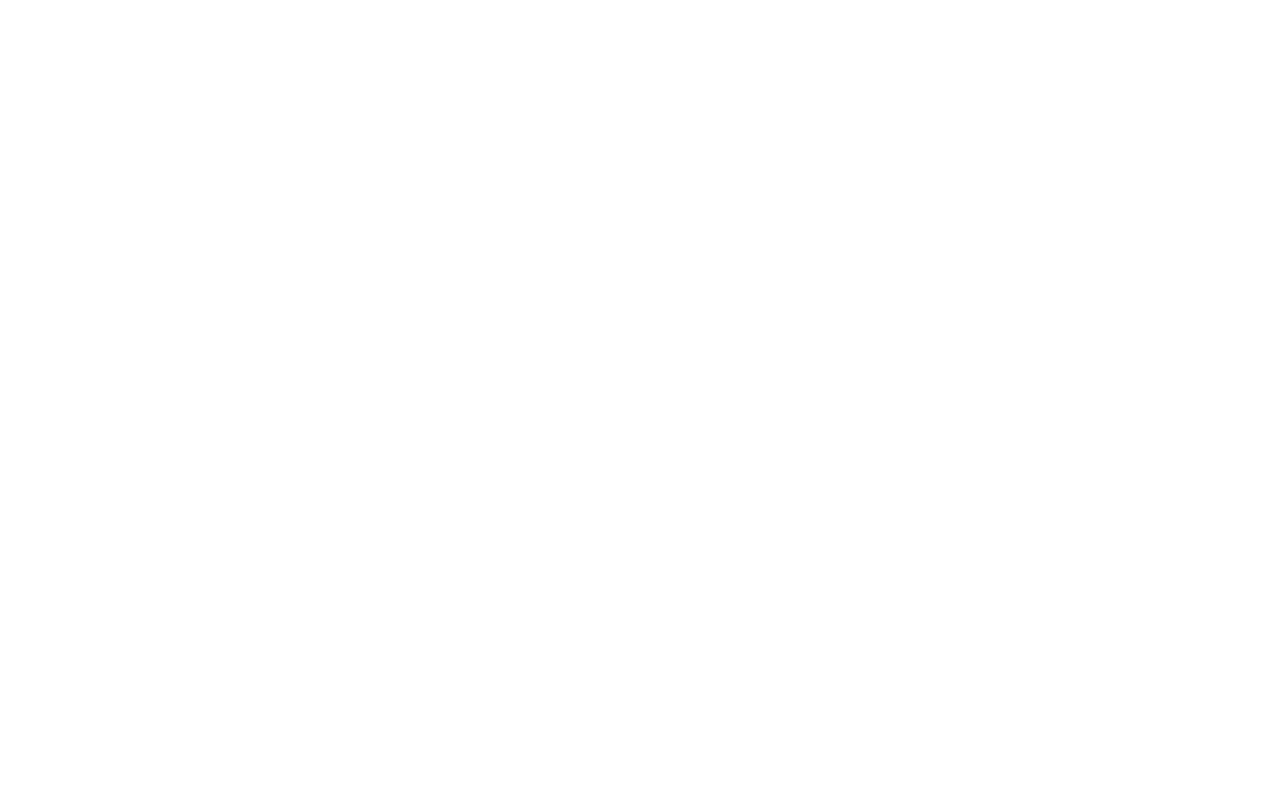
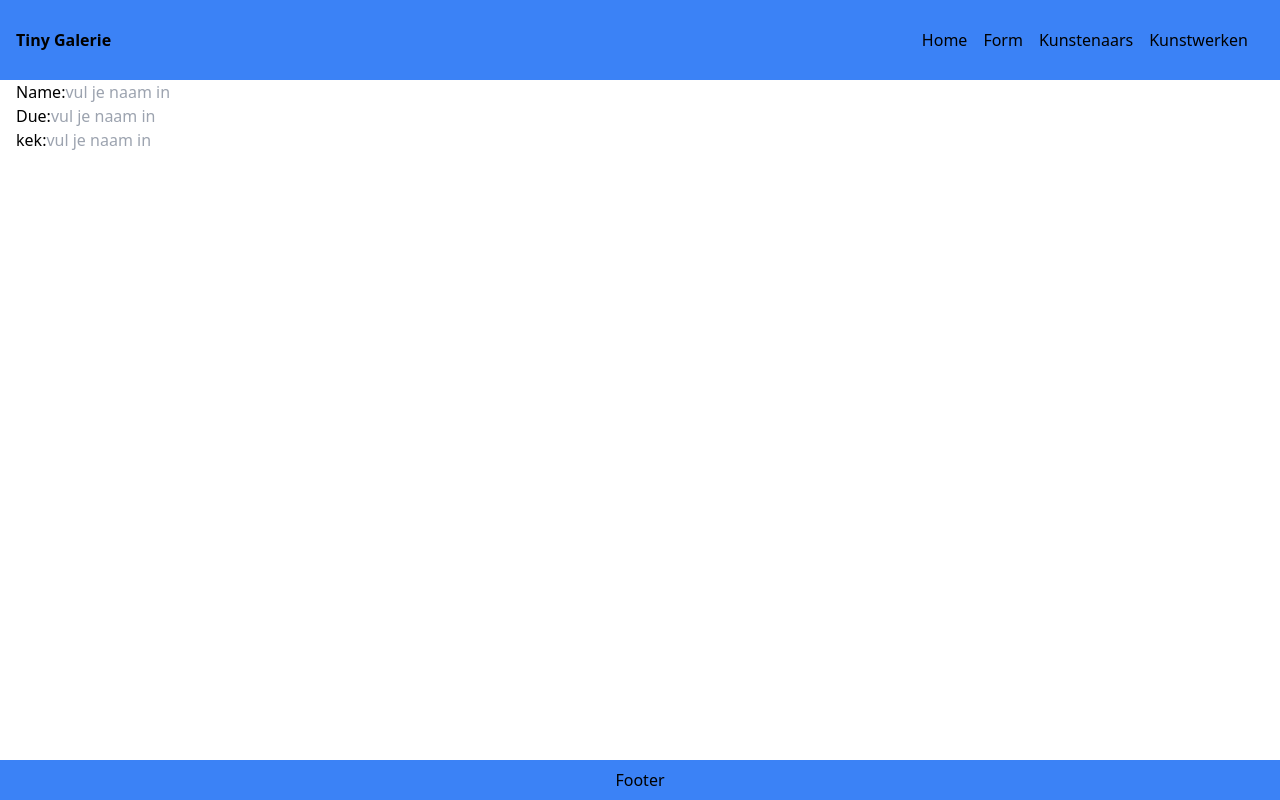
Before and after one commit to SvenvanRijn/Tinysgalerie, a React (Vite) app in the folder tinysgaleriereact/: page /form in a window 1280 px wide. Before the commit this address had no page. Built offline with nearby package versions, Linux system fonts and the light colour scheme.

Commit message:
Form shizle

```diff
--- a/tinysgaleriereact/src/App.tsx
+++ b/tinysgaleriereact/src/App.tsx
@@ -6,6 +6,7 @@
 import Kunstenaars from './pages/Kunstenaars';
 import './App.css'
 import { HelmetProvider } from "react-helmet-async";
+import FormPage from "./pages/FormPage";
 
 function App() {
 
@@ -16,6 +17,7 @@
                 <Route path="/" element={<Layout />}>
                     <Route index element={<Home />} />
                     <Route path="kunstwerken" element={<Kunstwerken />} />
+                    <Route path="form" element={<FormPage />} />
                     <Route path="kunstwerken/:id" element={<Kunstwerken />} />
                     <Route path="kunstenaars" element={<Kunstenaars />} />
                 </Route>
--- /dev/null
+++ b/tinysgaleriereact/src/components/BaseForm.tsx
@@ -0,0 +1,17 @@
+import { useState } from "react";
+
+interface Props {
+    children?: React.ReactElement[],
+    method?: string,
+    action?: string
+}
+
+export default function BaseForm({children}: Props) {
+
+
+    return (
+        <>
+            {children}
+        </>
+    );
+}
--- a/tinysgaleriereact/src/components/Footer.tsx
+++ b/tinysgaleriereact/src/components/Footer.tsx
@@ -1,8 +1,8 @@
 
 export default function Footer() {
     return (
-        <div>
+        <footer className="footer flex justify-center items-center p-4 bg-blue-500">
             <h1>Footer</h1>
-        </div>
+        </footer>
     );
 }
--- /dev/null
+++ b/tinysgaleriereact/src/components/FormNumberInput.tsx
@@ -0,0 +1,35 @@
+import { useState } from "react";
+
+
+interface Props {
+    name: string;
+    label: string;
+    placeholder: string;
+    initValue?: number;
+    onChange?: (event: React.ChangeEvent<HTMLInputElement>) => void;
+    required?: boolean;
+}
+
+export default function FormNumberInput({
+    name,
+    label,
+    placeholder,
+    initValue = 0,
+    onChange = () => {},
+    required = false,
+}: Props) {
+
+    const [value, setValue] = useState(initValue);
+
+    const handleChange = (event: React.ChangeEvent<HTMLInputElement>) => {
+        setValue((event.target as HTMLInputElement).valueAsNumber );
+        onChange(event);
+    };
+
+    return (
+        <div className="form__group">
+            <label className="form__label" htmlFor={name}>{label}:</label>
+            <input className="form__input" type="number" name={name} placeholder={placeholder} value={value} onChange={handleChange} required={required} />
+        </div>
+    );
+}
--- /dev/null
+++ b/tinysgaleriereact/src/components/FormTextInput.tsx
@@ -0,0 +1,35 @@
+import { useState } from "react";
+
+
+interface Props {
+    name: string;
+    label: string;
+    placeholder: string;
+    initValue?: string;
+    onChange?: (event: React.ChangeEvent<HTMLInputElement>) => void;
+    required?: boolean;
+}
+
+export default function FormTextInput({
+    name,
+    label,
+    placeholder,
+    initValue = "",
+    onChange = () => {},
+    required = false,
+}: Props) {
+
+    const [value, setValue] = useState(initValue);
+
+    const handleChange = (event: React.ChangeEvent<HTMLInputElement>) => {
+        setValue(event.target.value);
+        onChange(event);
+    };
+
+    return (
+        <div className="form__group">
+            <label className="form__label" htmlFor={name}>{label}:</label>
+            <input className="form__input" type="text" name={name} placeholder={placeholder} value={value} onChange={handleChange} required={required} />
+        </div>
+    );
+}
--- a/tinysgaleriereact/src/components/NavMenu.tsx
+++ b/tinysgaleriereact/src/components/NavMenu.tsx
@@ -30,6 +30,15 @@
                         onClick={closeMenuOnMobile}
                     >
                         Home
+                    </Link>
+                </li>
+                <li>
+                    <Link
+                        to="/form"
+                        className={linkClassName}
+                        onClick={closeMenuOnMobile}
+                    >
+                        Form
                     </Link>
                 </li>
                 <li>
--- a/tinysgaleriereact/src/index.css
+++ b/tinysgaleriereact/src/index.css
@@ -9,11 +9,19 @@
     --header-height: 5rem;
 }
 .container {
-    margin-top: var(--header-height);
+    padding-top: var(--header-height);
 }
-body {
+footer {
+    position: absolute;
+    bottom: 0;
+    width: 100%;
+    height: 2.5rem;
+}
+#root {
     background-color: var(--primary-color);
     color: var(--text-color);
+    min-height: 100vh;
+    position: relative;
 }
 .nav__toggle,
 .nav__close {
--- /dev/null
+++ b/tinysgaleriereact/src/pages/FormPage.tsx
@@ -0,0 +1,25 @@
+import { useEffect, useState } from "react";
+import BaseForm from "../components/BaseForm";
+import FormTextInput from "../components/FormTextInput";
+
+
+export default function FormPage() {
+
+    const [formElements, setFormElements] = useState([]);
+
+
+    function handleFormElementsChange(event: React.ChangeEvent<HTMLInputElement>) {
+
+        setFormElements({
+            ...formElements,
+            [event.target.name]: event.target.value
+        })
+    }
+    return (
+        <BaseForm>
+            <FormTextInput  name="name" label="Name" placeholder="vul je naam in" onChange={handleFormElementsChange}/>
+            <FormTextInput  name="plaats" label="Due" placeholder="vul je naam in" onChange={handleFormElementsChange}/>
+            <FormTextInput  name="hoi" label="kek" placeholder="vul je naam in" onChange={handleFormElementsChange}/>
+        </BaseForm>
+    );
+}
```
